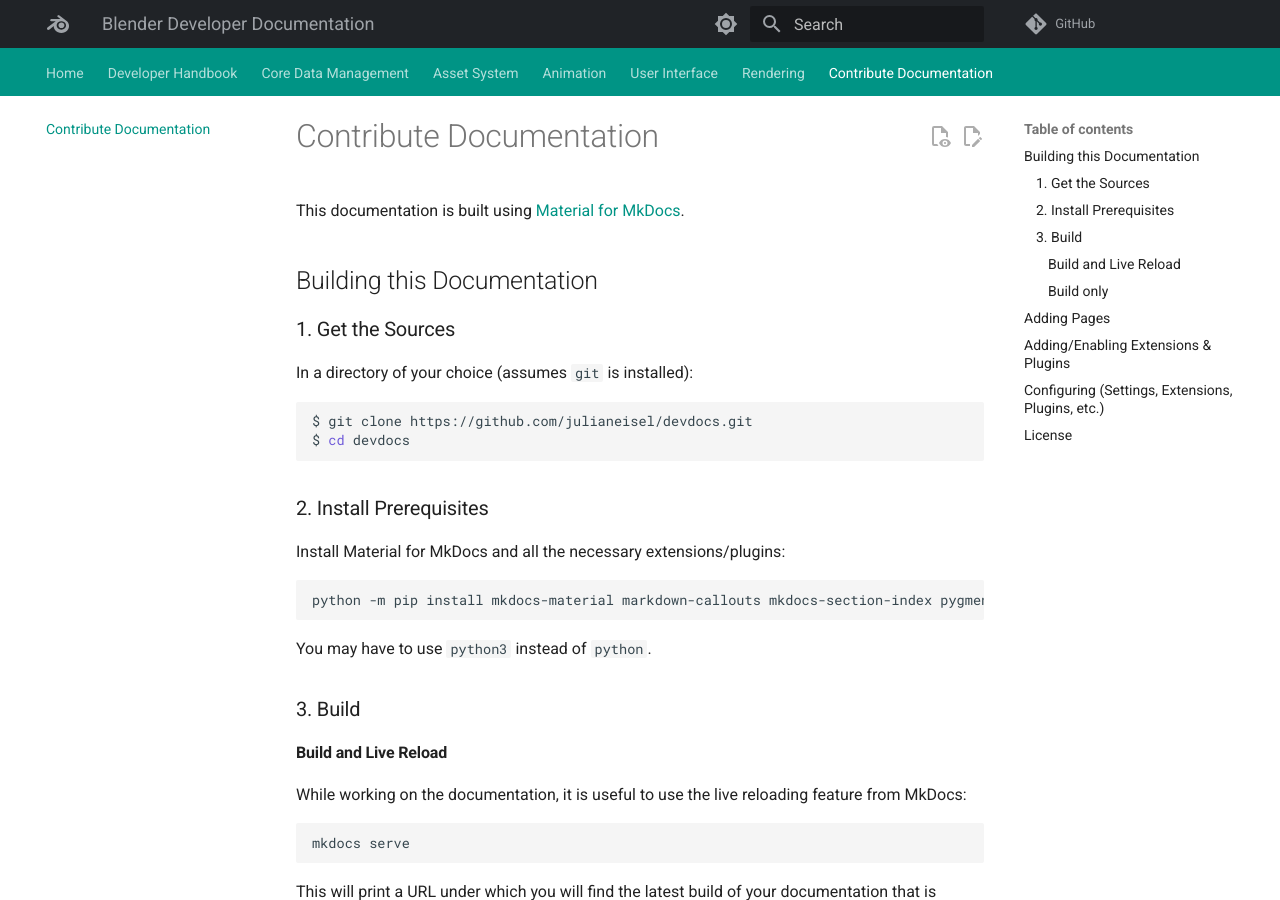
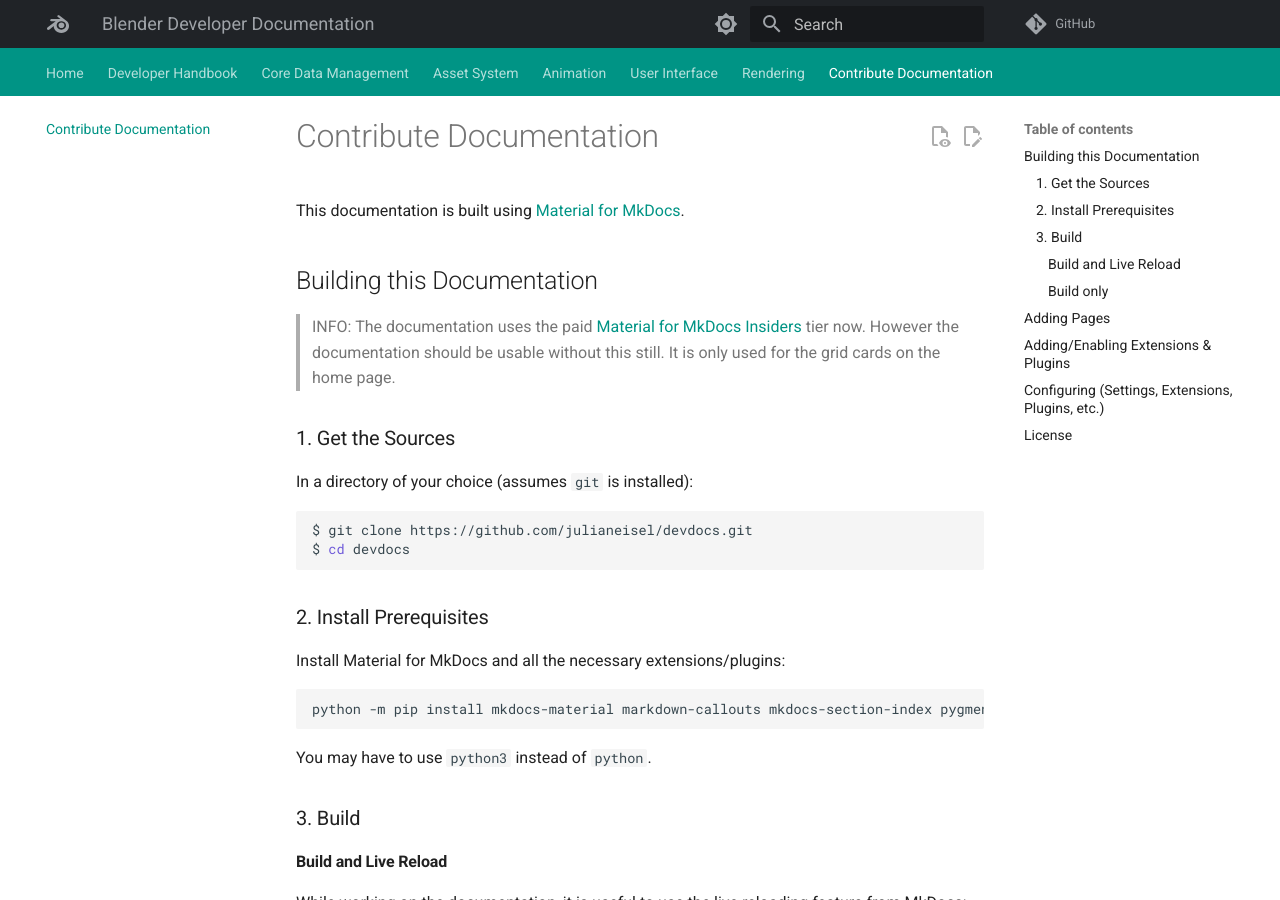
Before and after one commit to julianeisel/devdocs, an MkDocs documentation site: the page built from docs/contributing.md, in a window 1280 px wide and 900 px high. Built offline with MkDocs 1.6.1 and Material for MkDocs 9.7.7, drawn with Linux system fonts in a browser that asks for light colours; comment, search, counter and statistics services are not loaded.

Commit message:
Note Material for MkDocs Insiders usage in contributing guide

```diff
--- a/docs/contributing.md
+++ b/docs/contributing.md
@@ -3,6 +3,9 @@
 This documentation is built using [Material for MkDocs](https://squidfunk.github.io/mkdocs-material/).
 
 ## Building this Documentation
+
+> INFO:
+> The documentation uses the paid [Material for MkDocs Insiders](https://squidfunk.github.io/mkdocs-material/insiders/) tier now. However the documentation should be usable without this still. It is only used for the grid cards on the home page.
 
 ### 1. Get the Sources
 
```
